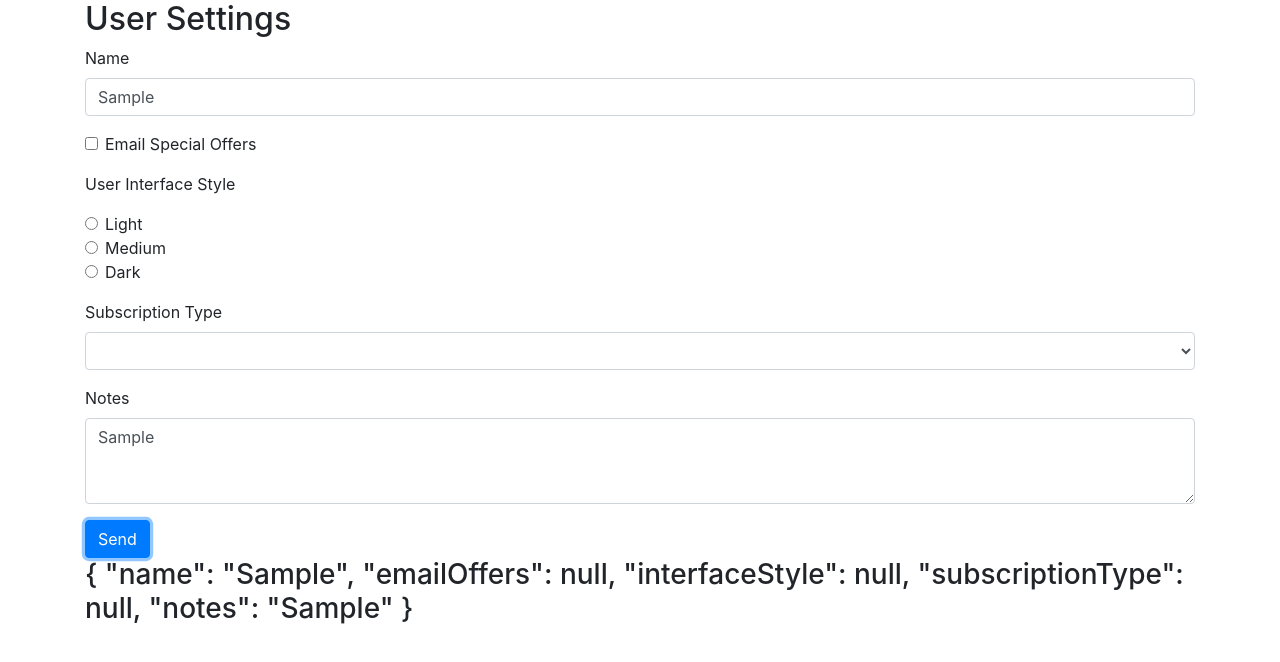
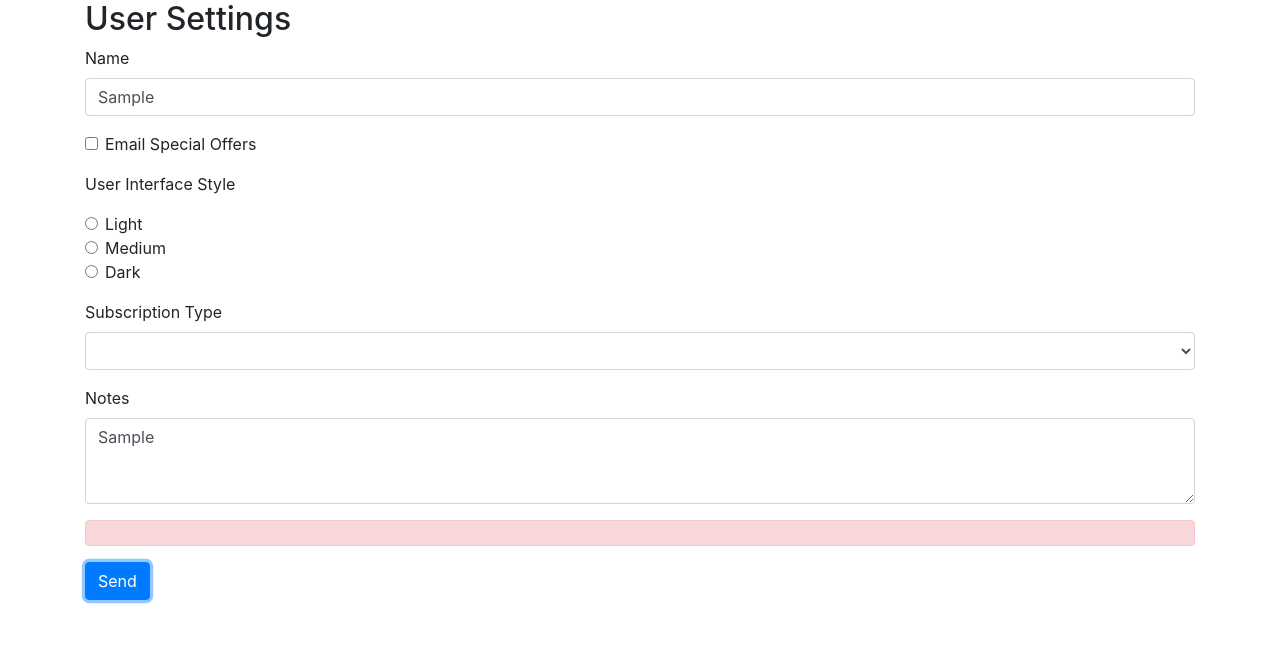
Before and after one commit to hanichu/ps-demo, an Angular app: page / in a window 1280 px wide. Both pictures are taken after typing "Sample", "Sample" into the empty fields and a click on the button "Send". Shown: the top 662 px of the page. Built offline with nearby package versions, Linux system fonts and the light colour scheme; no server answers.

Commit message:
handling post errors

```diff
--- a/src/app/app.module.ts
+++ b/src/app/app.module.ts
@@ -1,6 +1,7 @@
 import { BrowserModule } from '@angular/platform-browser';
 import { NgModule } from '@angular/core';
 import { FormsModule } from '@angular/forms';
+import { HttpClientModule } from '@angular/common/http';
 
 import { AppComponent } from './app.component';
 import { UserSettingsFormComponent } from './user-settings-form/user-settings-form.component';
@@ -12,7 +13,8 @@ import { UserSettingsFormComponent } from './user-settings-form/user-settings-fo
   ],
   imports: [
     BrowserModule,
-    FormsModule
+    FormsModule,
+    HttpClientModule
   ],
   providers: [],
   bootstrap: [AppComponent]
--- a/src/app/data/data.service.ts
+++ b/src/app/data/data.service.ts
@@ -1,4 +1,5 @@
 import { Injectable } from '@angular/core';
+import { HttpClient } from '@angular/common/http';
 
 import { UserSettings } from './user-settings';
 import { Observable, of } from 'rxjs';
@@ -8,9 +9,10 @@ import { Observable, of } from 'rxjs';
 })
 export class DataService {
 
-  constructor() { }
+  constructor(private http: HttpClient) { }
 
-  postUserSettingsForm(userSettings: UserSettings): Observable<UserSettings>{
-    return of(userSettings);
+  postUserSettingsForm(userSettings: UserSettings): Observable<any>{
+    return this.http.post('https://putsreq.com/MRwDM7lds1H7LblOwahz', userSettings);
+
   }
 }
--- a/src/app/user-settings-form/user-settings-form.component.html
+++ b/src/app/user-settings-form/user-settings-form.component.html
@@ -61,11 +61,10 @@
       <textarea id="notes" name="notes" class="form-control" rows="3" [(ngModel)]="userSettings.notes"></textarea>
     </div>
 
-
+    <div [hidden]="!postError" class="alert alert-danger">
+      {{ postErrorMessage }}
+    </div>
 
     <button class="btn btn-primary">Send</button>
   </form>
-  <h3>
-      {{ form.value | json }}
-  </h3>
 </div>
--- a/src/app/user-settings-form/user-settings-form.component.ts
+++ b/src/app/user-settings-form/user-settings-form.component.ts
@@ -22,6 +22,9 @@ export class UserSettingsFormComponent implements OnInit {
 
   userSettings: UserSettings = { ...this.originalUserSettings };
 
+  postError = false;
+  postErrorMessage = '';
+
   constructor(private dataService: DataService) { }
 
   ngOnInit() {
@@ -31,12 +34,23 @@ export class UserSettingsFormComponent implements OnInit {
     console.log('in onBlur: ', field.valid);
   }
 
+  onHttpError(errorResponse: any) {
+    console.log('error: ', errorResponse);
+    this.postError = true;
+    this.postErrorMessage = errorResponse.error.errorMessage;
+  }
+
   onSubmit(form: NgForm) {
-    console.log('in onSubmit: ', form.valid);
-    this.dataService.postUserSettingsForm(this.userSettings).subscribe(
-      result => console.log('success: ', result),
-      error => console.log('error: ', error)
-    );
+    if (form.valid) {
+      console.log('in onSubmit: ', form.valid);
+      this.dataService.postUserSettingsForm(this.userSettings).subscribe(
+        result => console.log('success: ', result),
+        error => this.onHttpError(error)
+      );
+    } else {
+      this.postError = true;
+      this.postErrorMessage = 'Please fix this';
+    }
   }
 
 }
```
